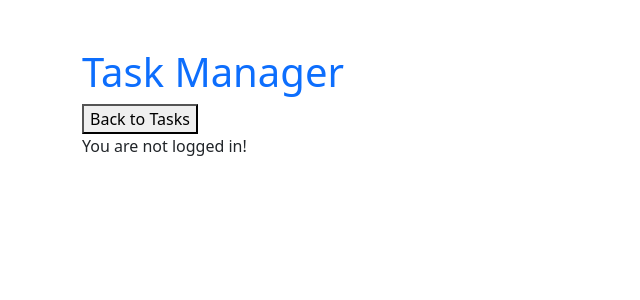
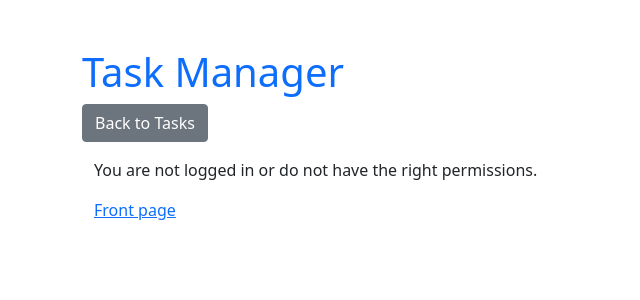
Before and after one commit to heksaani/database-application, a Flask app: template templates/task.html in a window 1280 px wide. Shown: the top 300 px of the page, without its empty margins (0-640 px from the left). Run offline with Flask 3, Linux system fonts and the light colour scheme; the template is opened without the code that fills it, so the values that code supplies are empty.

Commit message:
Changes on the individual task page template

```diff
--- a/templates/task.html
+++ b/templates/task.html
@@ -1,70 +1,93 @@
-{% extends "layout.html" %}
-{% block content %}
-<!--back to all tasks -->
-<div class="back_to_tasks">
-  <a href="/allTasks">
-    <button>Back to Tasks</button>
-  </a>
+<!DOCTYPE html>
+{% extends "layout.html" %} {% block content %}
+<div class="row">
+  <div class="col-md-12 mb-3">
+    <a href="/allTasks" class="btn btn-secondary">Back to Tasks</a>
+  </div>
+</div>
+
+<div class="container">
   {% if session.username %}
-    <div class="task_mainpage"></div>
-    <h1><strong>{{ task['name'] }}</strong></h1>
-    <p>{{ task['description'] }}</p>
-    <p>
-        Status: {{ task['status'] }}<br>
-        Deadline: {{ task['deadline'].day }} {{ task['deadline'].strftime("%B") }}
-        {{ task['deadline'].year }} (in {{ (task['deadline']-date).days }} days)
+  <div class="row">
+    <div class="col-md-8">
+      <div class="card">
+        <div class="card-body">
+          <div class="row">
+            <div class="col-md-8">
+              <h5 class="card-title">{{ task['name'] }}</h5>
+              <p class="card-text">{{ task['description'] }}</p>
+              <p class="card-text">Status: {{ task['status'] }}</p>
+              <p class="card-text">
+                Deadline: {{ task['deadline'].day }} {{
+                task['deadline'].strftime("%B") }} {{ task['deadline'].year }}
+                (in {{ (task['deadline']-date).days }} days)
               </p>
-    <br>
-    <div class="edit_task">
-      <div class="edit_task_wrapper">
-        <p>Edit task</p>
-        <a href='/editTask/{{ task.id }}' class="task-edit-button">
-          <button class="custom-button">Edit</button>
-        </a>
               {% if task["assignee_id"] == session["user_id"] %}
-        <form id="deleteForm" action="{{ url_for('task', task_id=task.id) }}" method="POST">
-          <input type="hidden" name="csrf_token" value="{{ session['csrf_token'] }}">
-          <input type="hidden" name="action" value="delete_task">
-          <button type="button" class="custom-button" onclick="confirmDelete()">Delete Task</button>
+              <p class="card-text">Assigned to: You</p>
+              {% else %}
+              <p class="card-text">Assigned to: {{ assignee['username'] }}</p>
+              {% endif %}
+              <a href="/editTask/{{ task.id }}" class="btn btn-primary">Edit</a>
+              <br />
+            </div>
+            <div class="col-md-4 text-right">
+              <form action="/task/{{ task.id }}" method="post">
+                <div class="form-group">
+                  <label for="status">Change status:</label>
+                  <select name="status" id="status" class="form-control">
+                    <option value="In Progress">In Progress</option>
+                    <option value="Completed">Completed</option>
+                  </select>
+                </div>
+                <input
+                  type="hidden"
+                  name="csrf_token"
+                  value="{{ session['csrf_token'] }}"
+                />
+                <br />
+                <input
+                  type="submit"
+                  value="Update Status"
+                  class="btn btn-secondary"
+                />
               </form>
+              <br />
+              <form
+                id="deleteForm"
+                action="{{ url_for('task', task_id=task.id) }}"
+                method="POST"
+                style="display: inline"
+              >
+                <input
+                  type="hidden"
+                  name="csrf_token"
+                  value="{{ session['csrf_token'] }}"
+                />
+                <input type="hidden" name="action" value="delete_task" />
+                <button
+                  type="button"
+                  onclick="confirmDelete()"
+                  class="btn btn-danger"
+                >
+                  Delete Task
+                </button>
+              </form>
+            </div>
+          </div>
+        </div>
+      </div>
+      {% else %}
+      <p>You are not logged in or do not have the right permissions.</p>
+      <a href="/">Front page</a>
       {% endif %}
-  </div>
     </div>
     <script>
       function confirmDelete() {
-  if (confirm('Are you sure you want to delete this task?')) {
-    document.getElementById('deleteForm').submit();
+        if (confirm("Are you sure you want to delete this task?")) {
+          document.getElementById("deleteForm").submit();
         }
       }
     </script>
-
-    {% if task["assignee_id"] == session["user_id"] %}
-    <div class="update_status">
-      <p>Change Status:</p>
-      <br>
-      <form action ="{{ url_for('task', task_id=task.id) }}" method="POST">
-        <input type="hidden" name="csrf_token" value="{{ session['csrf_token'] }}">
-        <input type="hidden" name="new_status" value="Not Started">
-        <input type="hidden" name="action" value="update_status">
-        <button type="submit" class="custom-button">Mark as Not Started</button>
-    </form>
-      <form action="{{ url_for('task', task_id=task.id) }}" method="POST">
-        <input type="hidden" name="csrf_token" value="{{ session['csrf_token'] }}">
-        <input type="hidden" name="new_status" value="In Progress">
-        <input type="hidden" name="action" value="update_status">
-        <button type="submit" class = "custom-button">Mark as In Progress</button>
-    </form>
-    <form action="{{ url_for('task', task_id=task.id) }}" method="POST">
-        <input type="hidden" name="csrf_token" value="{{ session['csrf_token'] }}">
-        <input type="hidden" name="new_status" value="Completed">
-        <input type="hidden" name="action" value="update_status">
-        <button type="submit" class="custom-button">Mark as Completed</button>
-    </form>
+    {% endblock %}
   </div>
 </div>
-  {% endif %}
-{% else %}
-    <p>You are not logged in!</p>
-{% endif %}
-
-{% endblock %}
```
Lines whose indentation alone changed are shown as unchanged.
